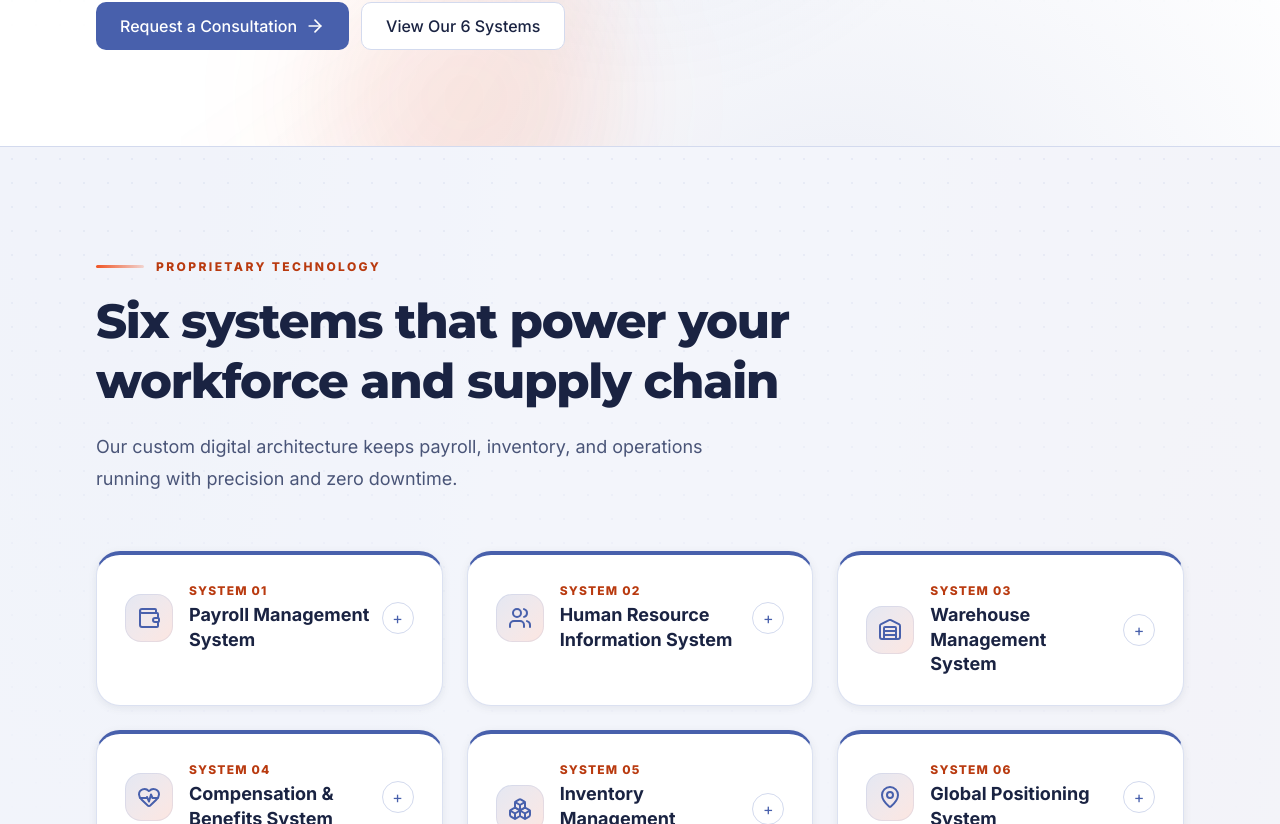
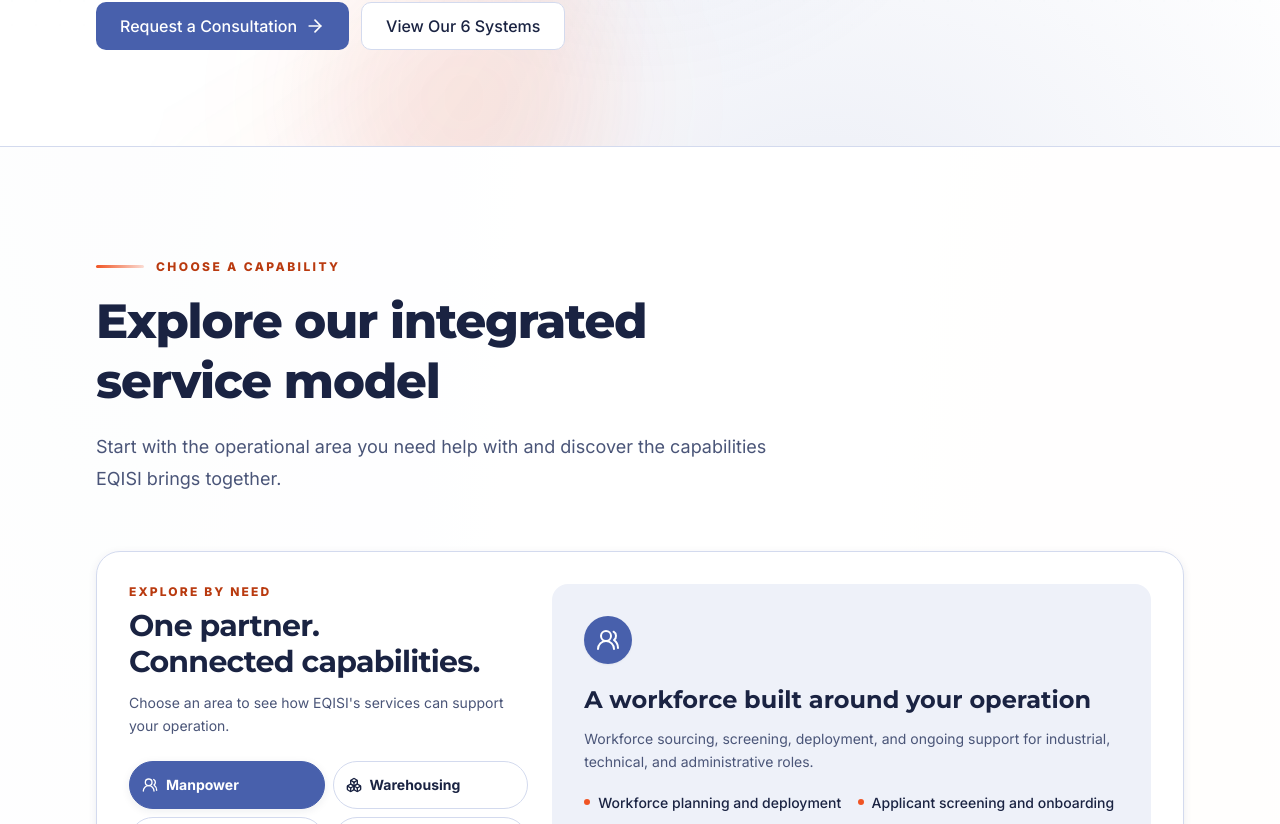
Before and after one commit to isturiscedrick/EQISI, a React (Vite) app in the folder vite-react-template/: page /services in a window 1280 px wide. Shown: the part 556-1380 px from the top of the page. Built offline with nearby package versions, Linux system fonts and the light colour scheme.

Commit message:
Add interactive capability explorer to services page

```diff
--- a/vite-react-template/src/pages/ServicesPage.tsx
+++ b/vite-react-template/src/pages/ServicesPage.tsx
@@ -7,6 +7,7 @@ import { Section } from '@/components/layout/Section'
 import { PageMeta } from '@/components/seo/PageMeta'
 import { buttonStyles } from '@/components/ui/button-styles'
 import { Reveal } from '@/components/ui/Reveal'
+import { ServiceExplorer } from '@/components/ui/ServiceExplorer'
 import { bannerButton, card, chip, iconTile } from '@/components/ui/surface-styles'
 import * as c from '@/content/eqisi'
 import { asset } from '@/lib/assets'
@@ -48,6 +49,10 @@ export function Component() {
         }
         visual={<AutomationIllustration className="mx-auto w-full max-w-lg" />}
       />
+
+      <Section id="capability-explorer" eyebrow="Choose a capability" title="Explore our integrated service model" lead="Start with the operational area you need help with and discover the capabilities EQISI brings together.">
+        <ServiceExplorer />
+      </Section>
 
       {/* Six Systems Section */}
       <Section
```
